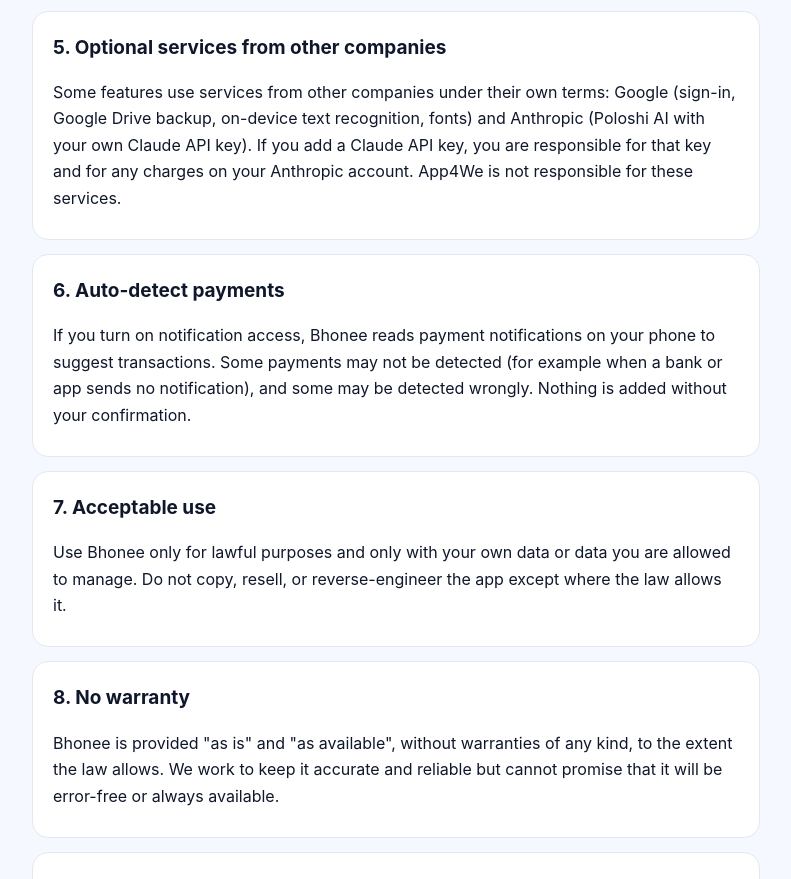
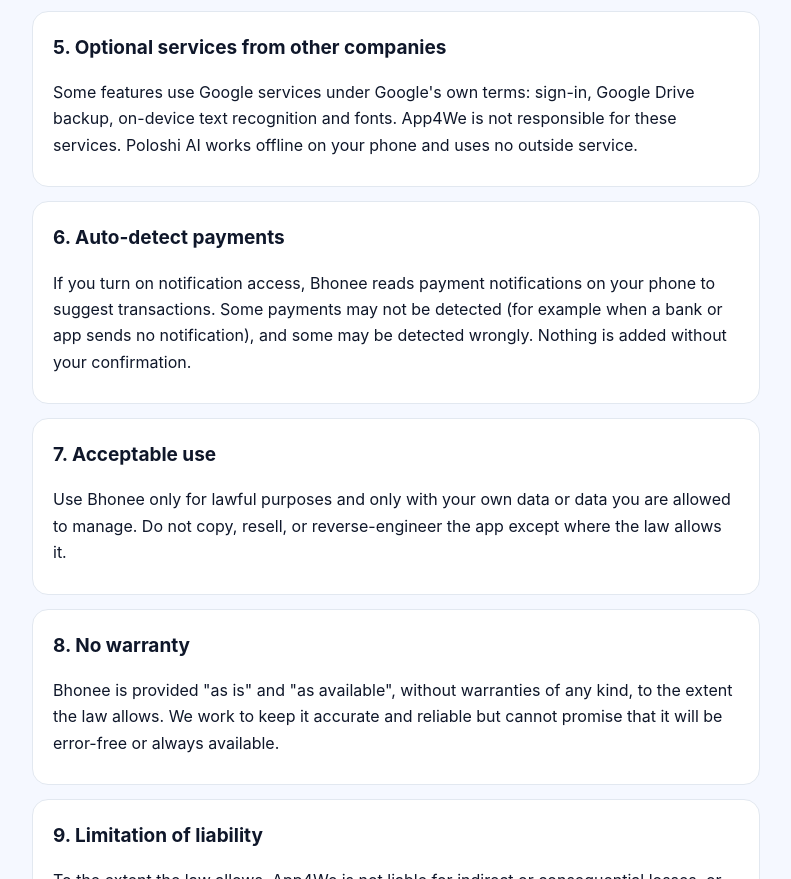
Before and after one commit to app4we/app4we, a plain HTML site: page Bhoneeexpencetracker/termsofservice.html in a window 1280 px wide. Shown: the part 1089-1968 px from the top of the page, without its empty margins (244-1035 px from the left). Drawn offline with Linux system fonts and the light colour scheme.

Commit message:
Update termsofservice.html

```diff
--- a/Bhoneeexpencetracker/termsofservice.html
+++ b/Bhoneeexpencetracker/termsofservice.html
@@ -57,7 +57,7 @@
 
   <section>
     <h2>5. Optional services from other companies</h2>
-    <p>Some features use services from other companies under their own terms: Google (sign-in, Google Drive backup, on-device text recognition, fonts) and Anthropic (Poloshi AI with your own Claude API key). If you add a Claude API key, you are responsible for that key and for any charges on your Anthropic account. App4We is not responsible for these services.</p>
+    <p>Some features use Google services under Google's own terms: sign-in, Google Drive backup, on-device text recognition and fonts. App4We is not responsible for these services. Poloshi AI works offline on your phone and uses no outside service.</p>
   </section>
 
   <section>
```
